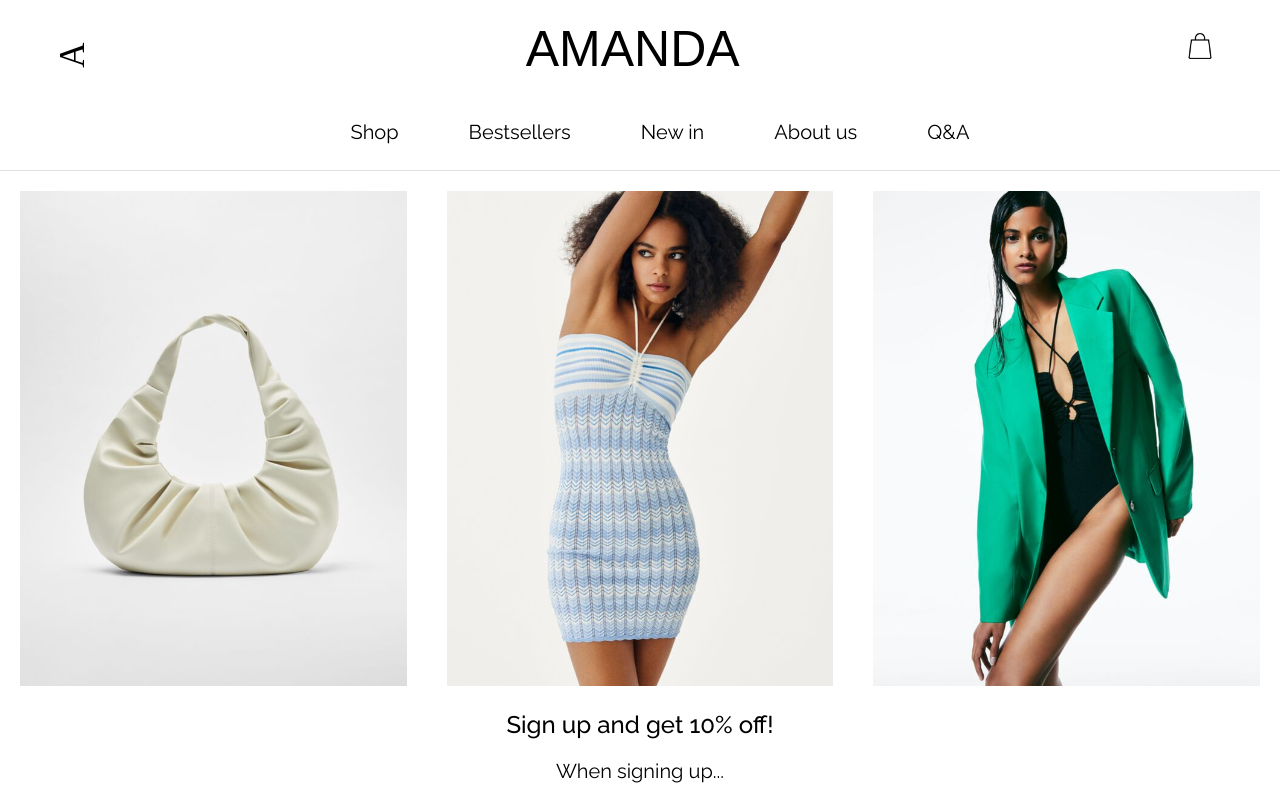
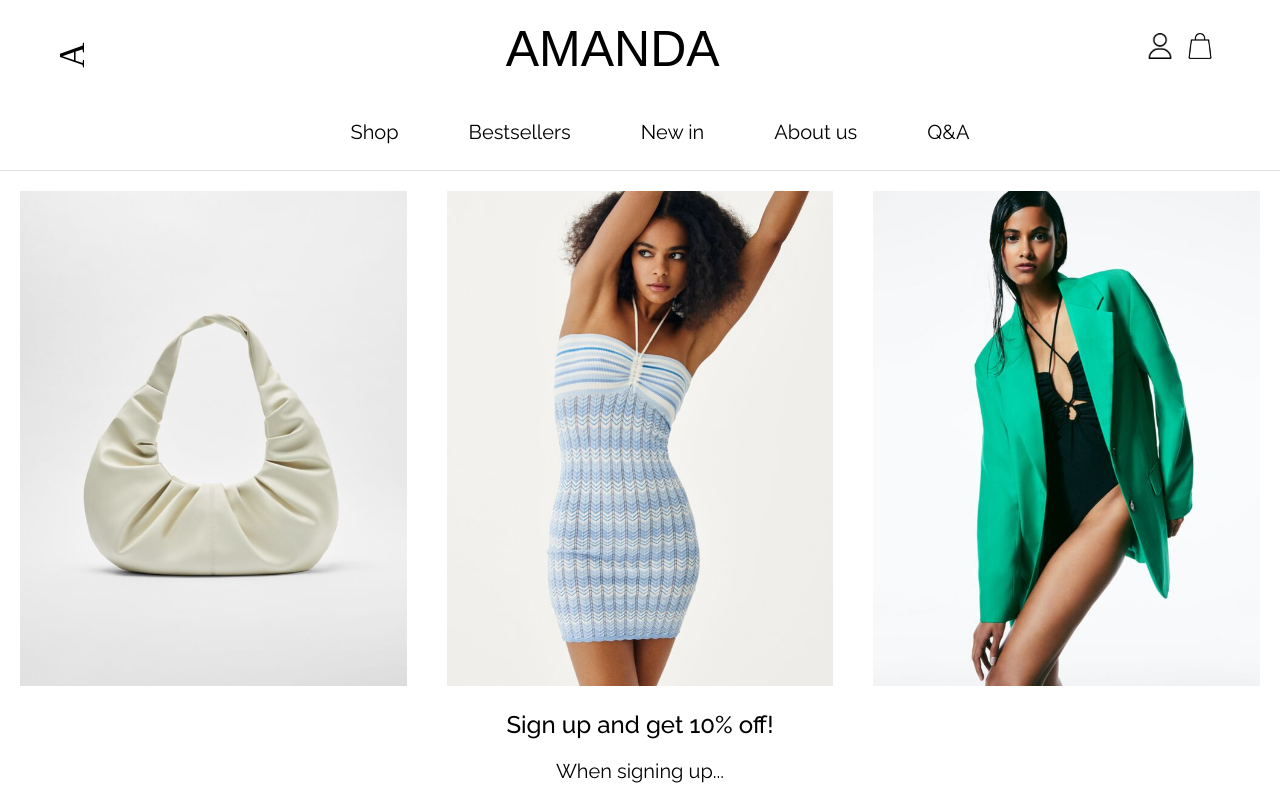
Before and after one commit to elovisae/webshop, a React (Create React App) app: page / in a window 1280 px wide. Shown: the top 800 px of the page. Built offline with nearby package versions, Linux system fonts and the light colour scheme; a web font is replaced by a local one.

Commit message:
dynamically getting itemcards

```diff
--- a/src/App.js
+++ b/src/App.js
@@ -2,6 +2,7 @@ import HomePage from './components/homePage/HomePage';
 import {BrowserRouter as Router, Routes, Route} from 'react-router-dom';
 import BestSellers from './components/bestsellers/BestSellers';
 import ErrorPage from './components/404';
+import ShopAll from './components/shopAll/ShopAll';
 
 function App() {
   return (
@@ -9,6 +10,7 @@ function App() {
       <Routes>
         <Route path="/" element={<HomePage/>}/>
         <Route path="/bestsellers" element={<BestSellers/>}/>
+        <Route path="/shop/all" element={<ShopAll/>}/>
         <Route path="*" element={<ErrorPage/>}/>
       </Routes>
     </Router>
--- /dev/null
+++ b/src/components/all/ItemCard.jsx
@@ -0,0 +1,14 @@
+import React from 'react'
+
+const ItemCard = (props) => {
+  return (
+    <div className="card">
+      <div className="item-description">
+        <p>{props.bio}</p>
+        <p>{props.prize} SEK</p>
+      </div>
+    </div>
+  )
+}
+
+export default ItemCard
--- /dev/null
+++ b/src/components/all/Items.jsx
@@ -0,0 +1,20 @@
+import React from 'react'
+import ItemCard from './ItemCard'
+
+const Items = (props) => {
+    const items = props.items;
+    console.log(items)
+    {items.map(item =>
+        <ItemCard
+          key={item._id}
+          bio={item.bio}
+          prize={item.prize}
+        />
+        )}
+  return (
+    <div>
+    </div>
+  )
+}
+
+export default Items
--- a/src/components/all/Nav.jsx
+++ b/src/components/all/Nav.jsx
@@ -2,27 +2,31 @@ import React from 'react'
 import './nav.css'
 import cart from '../../img/shopping-bag.png'
 import {Link, useNavigate} from 'react-router-dom';
+import user from '../../img/user.png'
 
 
 const Nav = () => {
   const navigate = useNavigate();
   return (
-    <nav>
+    <header>
       <div id="shit">
         <p id="arrow" onClick={() => navigate(-1)}>A</p>
         <Link to='/' className="link"><h1>AMANDA</h1></Link>
         <div>
-          <img id="shopping-bag" src={cart} alt="" />
+          <Link to='/cart'><img id="user-icon" className="icon" src={user} alt="" /></Link>
+          <Link to='/login'><img className="icon" src={cart} alt="" /></Link>
         </div>
       </div>
+      <nav>
         <ul>
-          <li>Shop</li>
+            <li><Link to="/shop/all" className='link'>Shop</Link></li>
             <li><Link to='/bestsellers' className='link'>Bestsellers</Link></li>
             <li><Link to='/new-in' className='link'>New in</Link></li>
             <li>About us</li>
             <li>Q&A</li>
         </ul>
       </nav>
+    </header>
   )
 }
 
--- a/src/components/all/nav.css
+++ b/src/components/all/nav.css
@@ -1,6 +1,6 @@
 @import url('./main.css');
 
-nav{
+header{
     text-align:center;
     border-bottom: 1px solid rgb(223, 223, 223);
 }
@@ -24,9 +24,11 @@ li:hover{
     border-bottom: 1px solid gray;
 }
 
-#shopping-bag{
+.icon{
     width:40px;
+
 }
+
 
 #shit{
     margin:0 auto;
@@ -34,6 +36,11 @@ li:hover{
     justify-content: space-between;
     align-items: baseline;
     padding: 0 60px;
+}
+
+#user-icon{
+    width:40px;
+    padding:7px;
 }
 #arrow{
     transform: rotate(-90deg);
--- /dev/null
+++ b/src/components/shopAll/ShopAll.jsx
@@ -0,0 +1,34 @@
+import React, {useState, useEffect} from 'react';
+import Nav from '../all/Nav';
+import Footer from '../all/Footer';
+import Items from '../all/Items';
+
+
+
+const ShopAll = () => {
+    const [items, setItems] = useState([])
+    useEffect(() => {fetchAllItems()}, [])
+    async function fetchAllItems (){
+        try{
+            let response        = await fetch('http://localhost:3001/items')
+            console.log(response.statusText)
+            let items           = await response.json();
+            setItems(items);
+        }catch (error){
+            console.log(error)
+        }
+    }
+
+
+  return (
+    <div>
+        <Nav/>
+        <main>
+            <Items items={items}/>
+        </main>
+        <Footer/>
+    </div>
+  )
+}
+
+export default ShopAll
```
Also changed, not shown: src/img/user.png (added). Lines whose indentation alone changed are shown as unchanged.
